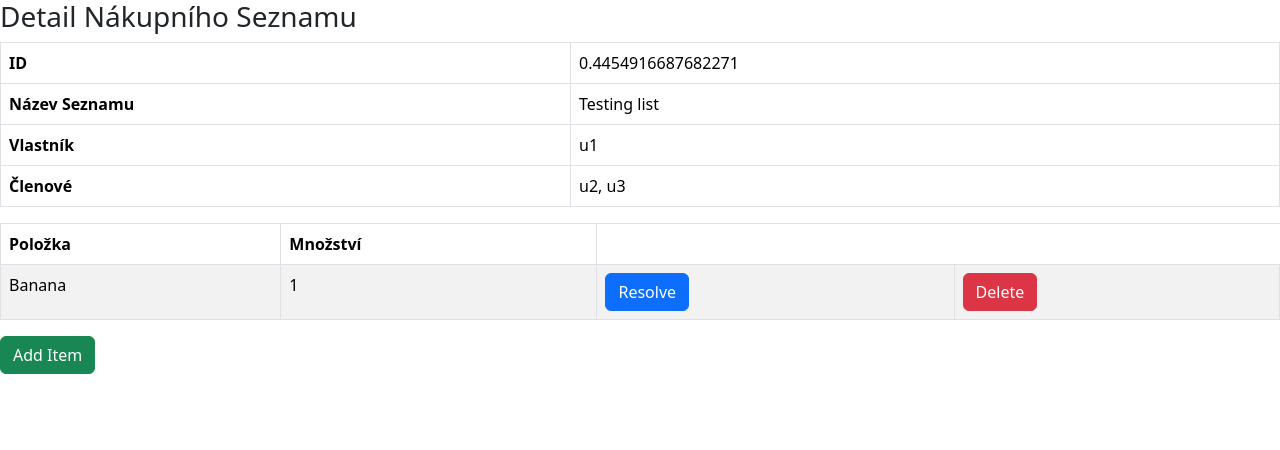
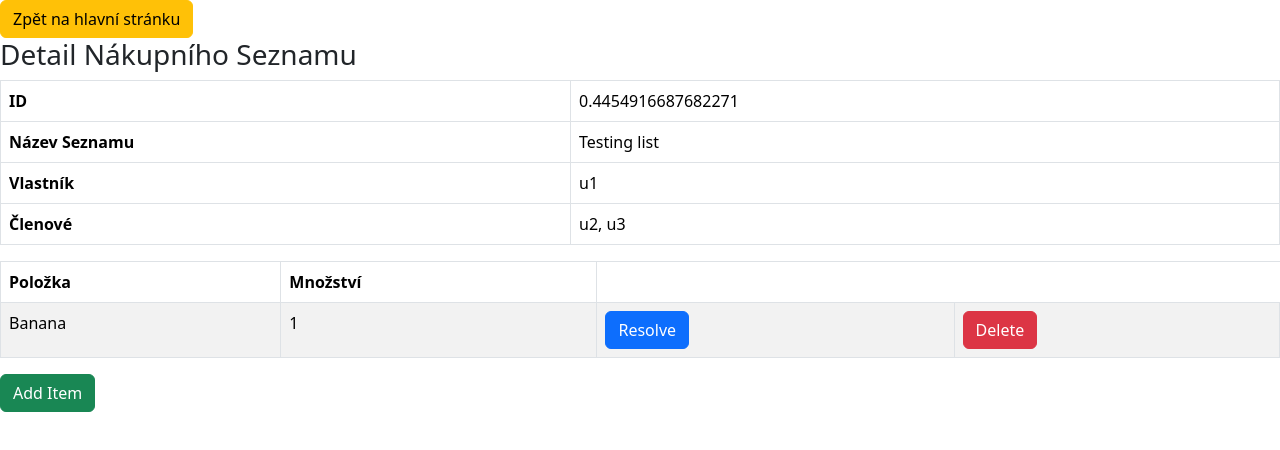
Before and after one commit to unicornDave69/shopping-list-schoolFinal, a React (Create React App) app: page /list/1 in a window 1280 px wide. Shown: the top 450 px of the page. Built offline with nearby package versions, Linux system fonts and the light colour scheme.

Commit message:
back to OV button is working

```diff
--- /dev/null
+++ b/src/Detail/BackToOverviewButton.js
@@ -0,0 +1,20 @@
+import Button from "react-bootstrap/Button";
+import { useNavigate } from "react-router-dom";
+
+function BackToOverview({ memberId }) {
+  const navigate = useNavigate();
+
+  const handleBackToOverview = () => {
+    navigate("/");
+  };
+
+  return (
+    <>
+      <Button variant="warning" onClick={handleBackToOverview}>
+        Zpět na hlavní stránku
+      </Button>
+    </>
+  );
+}
+
+export default BackToOverview;
--- a/src/Detail/DetailItemTable.js
+++ b/src/Detail/DetailItemTable.js
@@ -4,6 +4,7 @@ import Table from "react-bootstrap/Table";
 import DeleteItemButton from "./DeleteItemButton";
 import AddItemButton from "./AddItemButton";
 import ResolveItemButton from "./ResolveItemButton";
+import BackToOverview from "./BackToOverviewButton";
 
 function DetailItemTable() {
   const { data, handlerMap } = useContext(DetailContext);
@@ -11,6 +12,7 @@ function DetailItemTable() {
 
   return (
     <>
+      <BackToOverview />
       <h3>Detail Nákupního Seznamu</h3>
       <Table striped bordered hover>
         <thead>
```
